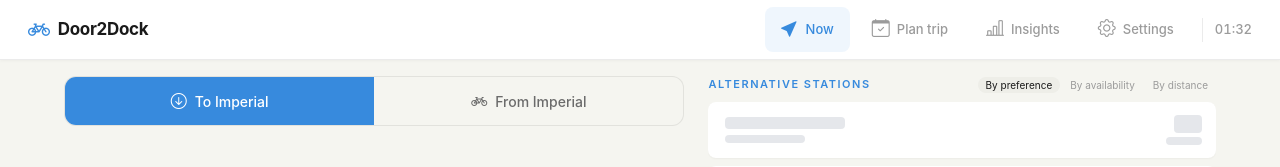
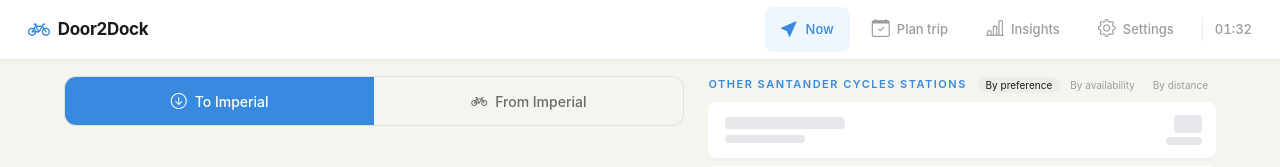
Before and after one commit to ferdipn4/DoorToDock, a Flask app: page /go in a window 1280 px wide. Shown: the top 167 px of the page. Run offline with Flask 3, Linux system fonts and the light colour scheme; some libraries are stand-ins or nearby versions.

Commit message:
ui: add Santander Cycles branding to Go page
Co-Authored-By: Claude Opus 4.6 <noreply@anthropic.com>

```diff
--- a/webapp/templates/go.html
+++ b/webapp/templates/go.html
@@ -92,7 +92,7 @@
                             <span class="hero-metric-label">walk from uni</span>
                         </div>
                     </div>
-                    <div class="hero-trip hero-trip-live">Live data, no prediction needed</div>
+                    <div class="hero-trip hero-trip-live">Live Santander Cycles data, no prediction needed</div>
                 </div>
                 <div id="from-now-error" style="display: none;">
                     <div class="ds-error-state">
@@ -272,7 +272,7 @@
             <!-- Now mode stations -->
             <div id="stations-now">
                 <div class="station-list-sort-row" id="to-now-sort-row">
-                    <span class="station-list-header">ALTERNATIVE STATIONS</span>
+                    <span class="station-list-header">OTHER SANTANDER CYCLES STATIONS</span>
                     <div class="sort-toggle" id="to-now-sort">
                         <button class="sort-btn active" data-sort="preference">By preference</button>
                         <button class="sort-btn" data-sort="availability">By availability</button>
@@ -281,7 +281,7 @@
                 </div>
                 <div class="station-list" id="to-now-stations"></div>
                 <div class="station-list-sort-row" id="from-now-sort-row" style="display: none;">
-                    <span class="station-list-header">ALTERNATIVE STATIONS</span>
+                    <span class="station-list-header">OTHER SANTANDER CYCLES STATIONS</span>
                     <div class="sort-toggle" id="from-now-sort">
                         <button class="sort-btn active" data-sort="preference">By preference</button>
                         <button class="sort-btn" data-sort="availability">By availability</button>
@@ -294,11 +294,11 @@
             <!-- Plan mode stations -->
             <div id="stations-plan" style="display: none;">
                 <div class="station-list-sort-row" id="to-plan-alts-header">
-                    <span class="station-list-header">ALTERNATIVE STATIONS</span>
+                    <span class="station-list-header">OTHER SANTANDER CYCLES STATIONS</span>
                 </div>
                 <div class="station-list" id="to-plan-alternatives"></div>
                 <div class="station-list-sort-row" id="from-plan-alts-header" style="display: none;">
-                    <span class="station-list-header">ALTERNATIVE STATIONS</span>
+                    <span class="station-list-header">OTHER SANTANDER CYCLES STATIONS</span>
                 </div>
                 <div class="station-list" id="from-plan-alternatives" style="display: none;"></div>
             </div>
```
